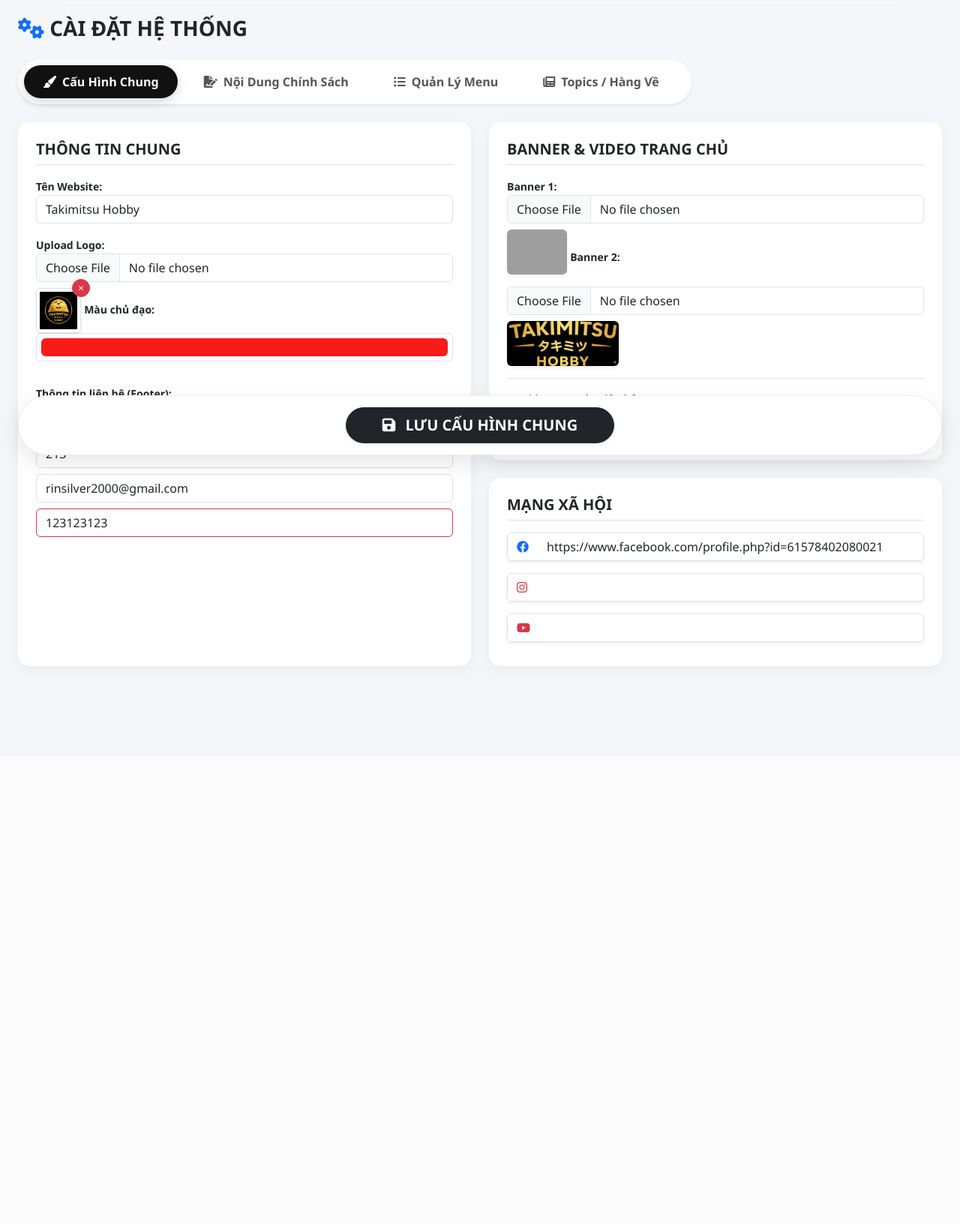
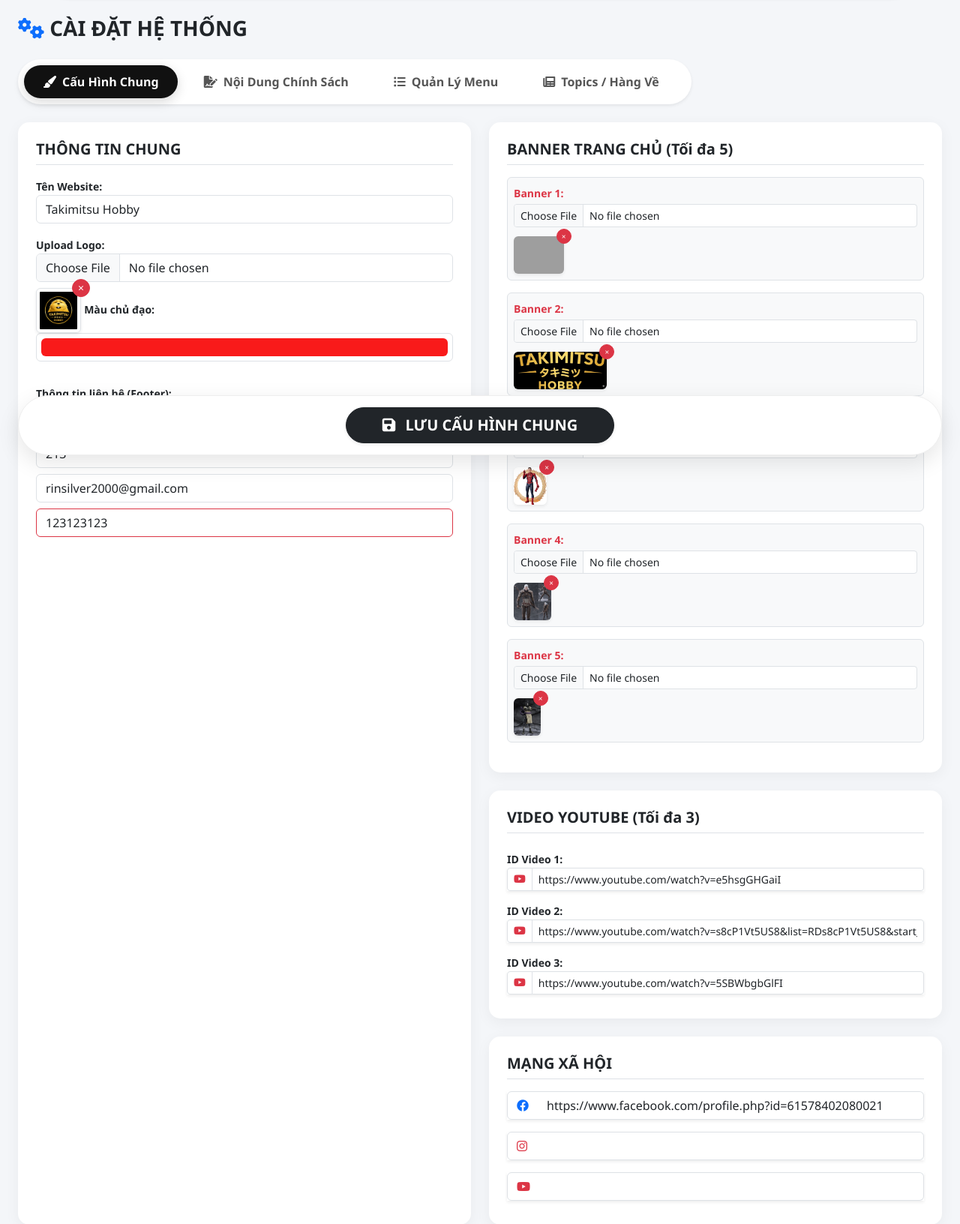
Before and after one commit to rinsilver/Takimitsu-Hobby, a Flask app: page /admin/cai-dat in a window 1280 px wide. Shown: the part 173-1805 px from the top of the page at 75% size. Before the commit the page ends 1067 px from the top, so only its background shows below. Run offline with Flask 3, Linux system fonts and the light colour scheme; the visitor is signed in with stand-in values (Sample User, id 1); data comes from the database, SQL or seed files in the repository; some libraries are stand-ins or nearby versions; grey boxes are pictures that could not be loaded.

Commit message:
update v19.2

```diff
--- a/app.py
+++ b/app.py
@@ -927,10 +927,19 @@ def cai_dat_giao_dien():
             settings['link_fb'] = request.form.get('link_fb', '#')
             settings['link_ig'] = request.form.get('link_ig', '#')
             settings['link_yt'] = request.form.get('link_yt', '#')
-            settings['video_trang_chu'] = request.form.get('video_trang_chu', 'HGCsAcFzaFw')
             settings['logo_url'] = xu_ly_anh('logo_file', settings.get('logo_url'))
-            settings['banner_1'] = xu_ly_anh('banner_1_file', settings.get('banner_1'))
-            settings['banner_2'] = xu_ly_anh('banner_2_file', settings.get('banner_2'))
+
+            # --- VÒNG LẶP LƯU 5 BANNER ---
+            for i in range(1, 6):
+                settings[f'banner_{i}'] = xu_ly_anh(f'banner_{i}_file', settings.get(f'banner_{i}'))
+
+            # --- VÒNG LẶP LƯU 3 VIDEO YOUTUBE ---
+            for i in range(1, 4):
+                settings[f'video_{i}'] = request.form.get(f'video_{i}', '')
+            # Tương thích với data cũ (nếu sếp đã có video_trang_chu)
+            if not settings.get('video_1') and settings.get('video_trang_chu'):
+                settings['video_1'] = settings.get('video_trang_chu')
+
             save_settings(settings)
             flash('Đã lưu Cấu Hình Chung thành công!', 'success')
 
--- a/templates/cai_dat.html
+++ b/templates/cai_dat.html
@@ -68,20 +68,33 @@
 
                 <div class="col-md-6">
                     <div class="premium-card p-4 mb-4">
-                        <h5 class="fw-bold mb-3 border-bottom pb-2">BANNER & VIDEO TRANG CHỦ</h5>
-                        <label class="fw-bold small">Banner 1:</label>
-                        <input type="file" name="banner_1_file" class="form-control mb-2" accept="image/*">
-                        {% if settings.banner_1 %}<img src="{{ settings.banner_1 }}" height="60" class="mb-3 rounded shadow-sm">{% endif %}
+                        <h5 class="fw-bold mb-3 border-bottom pb-2">BANNER TRANG CHỦ (Tối đa 5)</h5>
+                        {% for i in range(1, 6) %}
+                        <div class="mb-3 p-2 bg-light rounded border">
+                            <label class="fw-bold small mb-1 text-danger">Banner {{ i }}:</label>
+                            <input type="file" name="banner_{{ i }}_file" class="form-control form-control-sm mb-2" accept="image/*">
+                            {% if settings.get('banner_' ~ i) %}
+                            <div id="banner_{{ i }}_container" class="position-relative d-inline-block mt-1">
+                                <img src="{{ settings.get('banner_' ~ i) }}" height="50" class="rounded shadow-sm">
+                                <button type="button" onclick="deleteImage('banner_{{ i }}_file')" class="btn btn-danger btn-sm position-absolute top-0 start-100 translate-middle rounded-circle" style="width: 20px; height: 20px; padding: 0; line-height: 1; font-size: 10px;">&times;</button>
+                                <input type="hidden" name="is_delete_banner_{{ i }}_file" id="is_delete_banner_{{ i }}_file" value="false">
+                            </div>
+                            {% endif %}
+                        </div>
+                        {% endfor %}
+                    </div>
 
-                        <label class="fw-bold small mt-2">Banner 2:</label>
-                        <input type="file" name="banner_2_file" class="form-control mb-2" accept="image/*">
-                        {% if settings.banner_2 %}<img src="{{ settings.banner_2 }}" height="60" class="mb-3 rounded shadow-sm">{% endif %}
-
-                        <label class="fw-bold small border-top pt-3 w-100">ID Video YouTube đập hộp:</label>
-                        <div class="input-group mb-2 shadow-sm">
-                            <span class="input-group-text bg-white text-danger"><i class="fab fa-youtube"></i></span>
-                            <input type="text" name="video_trang_chu" class="form-control" value="{{ settings.video_trang_chu }}" placeholder="VD: HGCsAcFzaFw">
-                        </div>
+                    <div class="premium-card p-4 mb-4">
+                        <h5 class="fw-bold mb-3 border-bottom pb-2">VIDEO YOUTUBE (Tối đa 3)</h5>
+                        {% for i in range(1, 4) %}
+                            {% set vid_val = settings.get('video_' ~ i) %}
+                            {% if i == 1 and not vid_val %}{% set vid_val = settings.get('video_trang_chu') %}{% endif %}
+                            <label class="fw-bold small mt-2">ID Video {{ i }}:</label>
+                            <div class="input-group input-group-sm mb-2 shadow-sm">
+                                <span class="input-group-text bg-white text-danger"><i class="fab fa-youtube"></i></span>
+                                <input type="text" name="video_{{ i }}" class="form-control" value="{{ vid_val }}" placeholder="VD: HGCsAcFzaFw">
+                            </div>
+                        {% endfor %}
                     </div>
 
                     <div class="premium-card p-4">
```
Also changed, not shown: settings.json (+11 -5 lines), templates/index.html (+79 -28 lines), static/uploads/61AtiiE1buL._AC_SL1200_.jpg (added), static/uploads/71Q8tbiA1GL._AC_SL1500_.jpg (added), static/uploads/FIGURE-187602.jpg (added).
